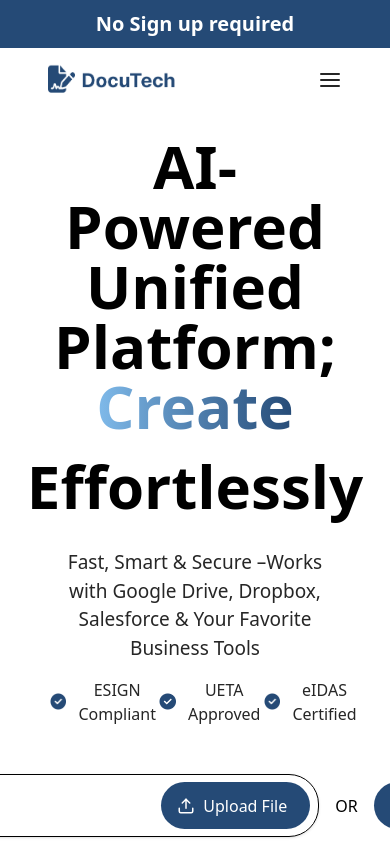
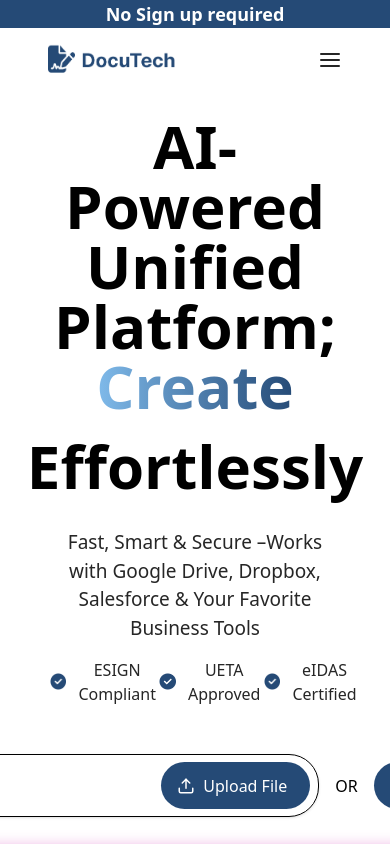
Before and after one commit to PrajapatiApurva/React-Task-CE, a React (Vite) app: page / in a window 390 px wide. Shown: the top 844 px of the page. Built offline with nearby package versions, Linux system fonts and the light colour scheme.

Commit message:
Added intro responsiveness

```diff
--- a/src/components/Intro.jsx
+++ b/src/components/Intro.jsx
@@ -3,7 +3,7 @@ import React from 'react'
 function Intro() {
   return (
     <section
-      className="flex h-12 flex-col items-center justify-center text-white text-xl font-bold bg-Start">
+      className="flex md:h-16 lg:h-10 flex-col items-center justify-center text-white text-lg md:text-xl lg:text-2xl font-bold bg-Start px-4 text-center">
       No Sign up required
     </section>
   )
```
